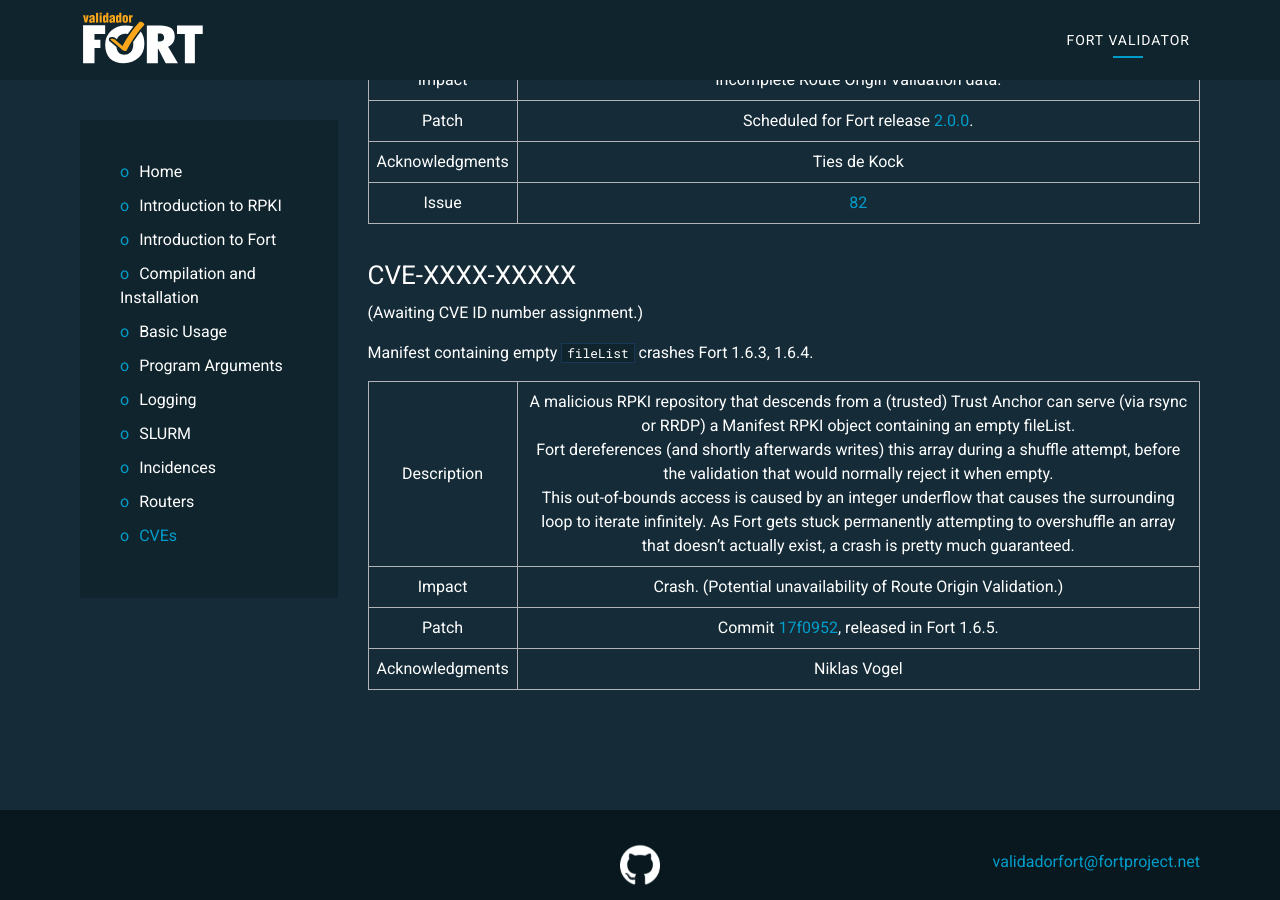
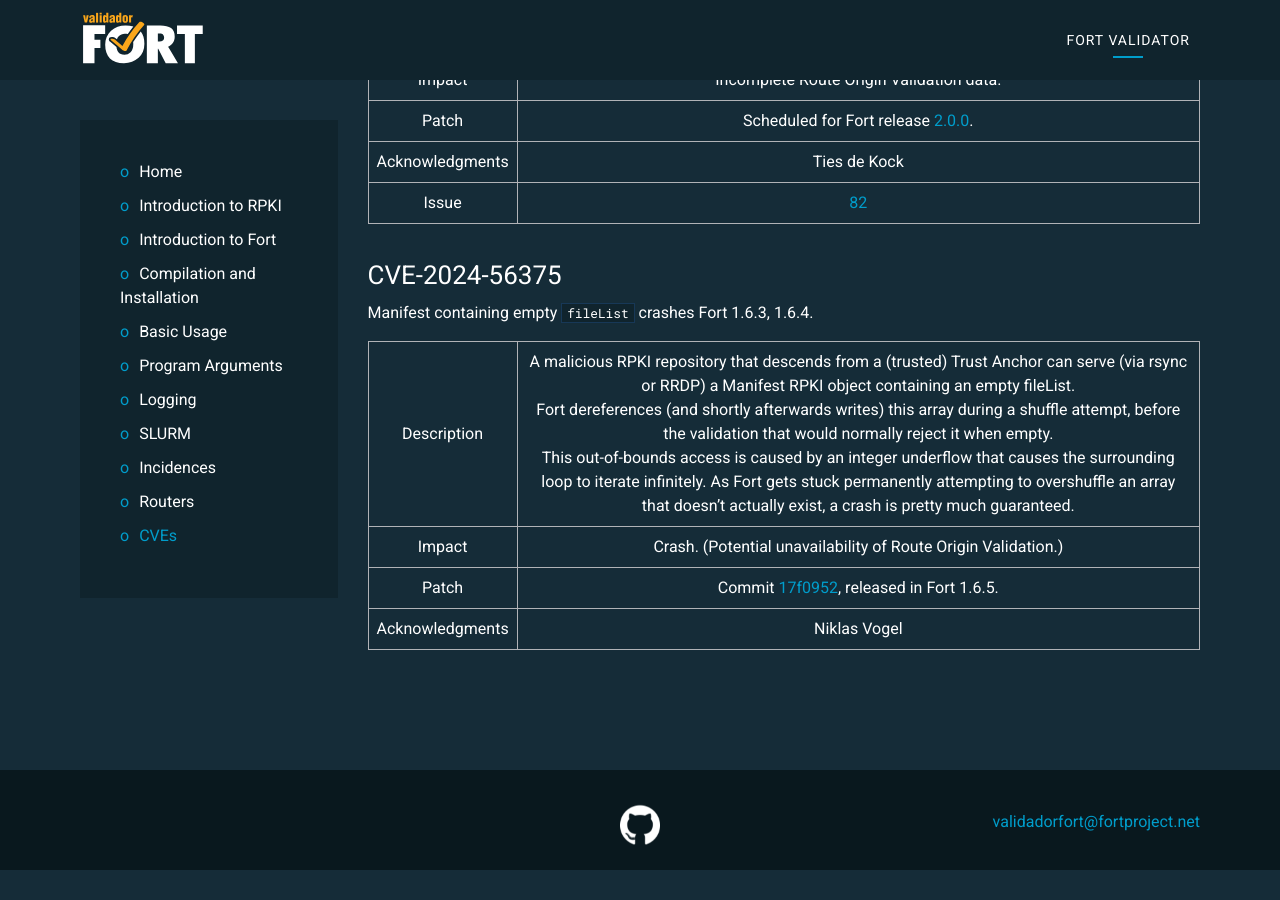
Before and after one commit to NICMx/FORT-validator, a Jekyll site: the page built from docs/CVE.md, in a window 1280 px wide and 900 px high, scrolled down 3347 px. Built offline with Jekyll 4.4.1, drawn with Linux system fonts in a browser that asks for light colours; after the commit the page ends 4217 px from its top, so only the background shows below that.

Commit message:
Name CVE-2024-56375

```diff
--- a/docs/CVE.md
+++ b/docs/CVE.md
@@ -86,9 +86,7 @@ Fort's cache provides insufficient fallbacking.
 | Acknowledgments | Ties de Kock |
 | Issue | [82](https://github.com/NICMx/FORT-validator/issues/82) |
 
-## CVE-XXXX-XXXXX
-
-(Awaiting CVE ID number assignment.)
+## CVE-2024-56375
 
 Manifest containing empty `fileList` crashes Fort 1.6.3, 1.6.4.
 
```
